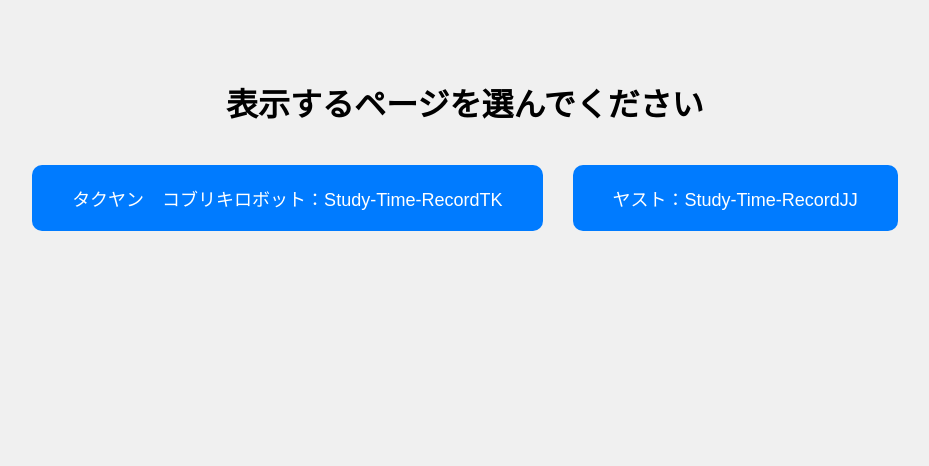
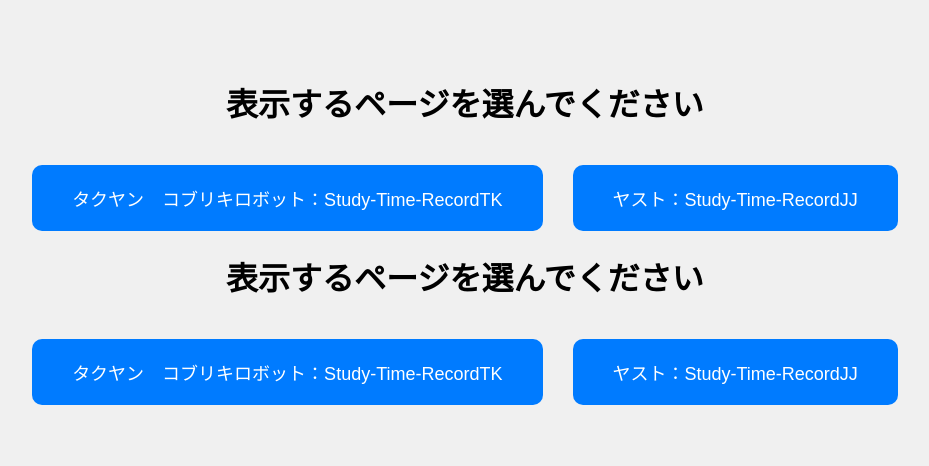
Before and after one commit to swd-hub/Study-Rec, a plain HTML site: page index.html in a window 1280 px wide. Shown: the whole page, without its empty margins (175-1104 px from the left). Drawn offline with Linux system fonts and the light colour scheme.

Commit message:
Update index.html

```diff
--- a/index.html
+++ b/index.html
@@ -1,4 +1,9 @@
 <!DOCTYPE html>
+<html lang="ja">
+<head>
+  <meta charset="UTF-8" />
+  <meta name="viewport" content="width=device-width, initial-scale=1.0"/>
+  <!DOCTYPE html>
 <html lang="ja">
 <head>
   <meta charset="UTF-8" />
@@ -43,3 +48,43 @@
   </div>
 </body>
 </html>
+  <title>HTML 選択メニュー</title>
+  <style>
+    body {
+      font-family: sans-serif;
+      text-align: center;
+      padding: 50px;
+      background-color: #f0f0f0;
+    }
+    h1 {
+      margin-bottom: 40px;
+    }
+    .button-container {
+      display: flex;
+      justify-content: center;
+      gap: 30px;
+    }
+    .choice-button {
+      background-color: #007bff;
+      color: white;
+      padding: 20px 40px;
+      font-size: 18px;
+      border: none;
+      border-radius: 10px;
+      cursor: pointer;
+      text-decoration: none;
+      transition: background-color 0.3s ease;
+    }
+    .choice-button:hover {
+      background-color: #0056b3;
+    }
+  </style>
+</head>
+<body>
+  <h1>表示するページを選んでください</h1>
+  <div class="button-container">
+    <a class="choice-button" href="Study-Time-RecordTK.htm">タクヤン　コブリキロボット：Study-Time-RecordTK</a>
+    <a class="choice-button" href="Study-Time-RecordJJ.htm">ヤスト：Study-Time-RecordJJ</a>
+  </div>
+</body>
+</html>
```
